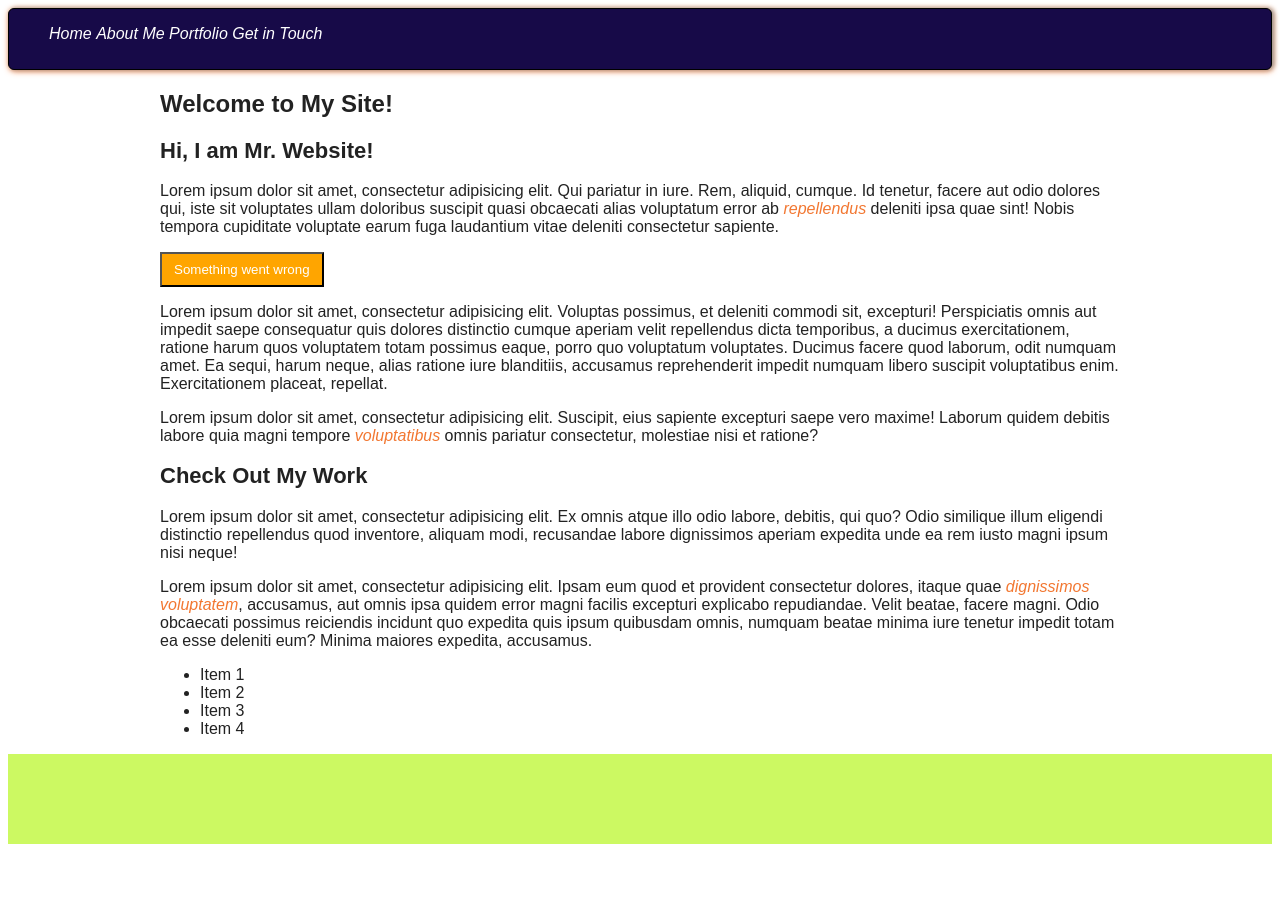
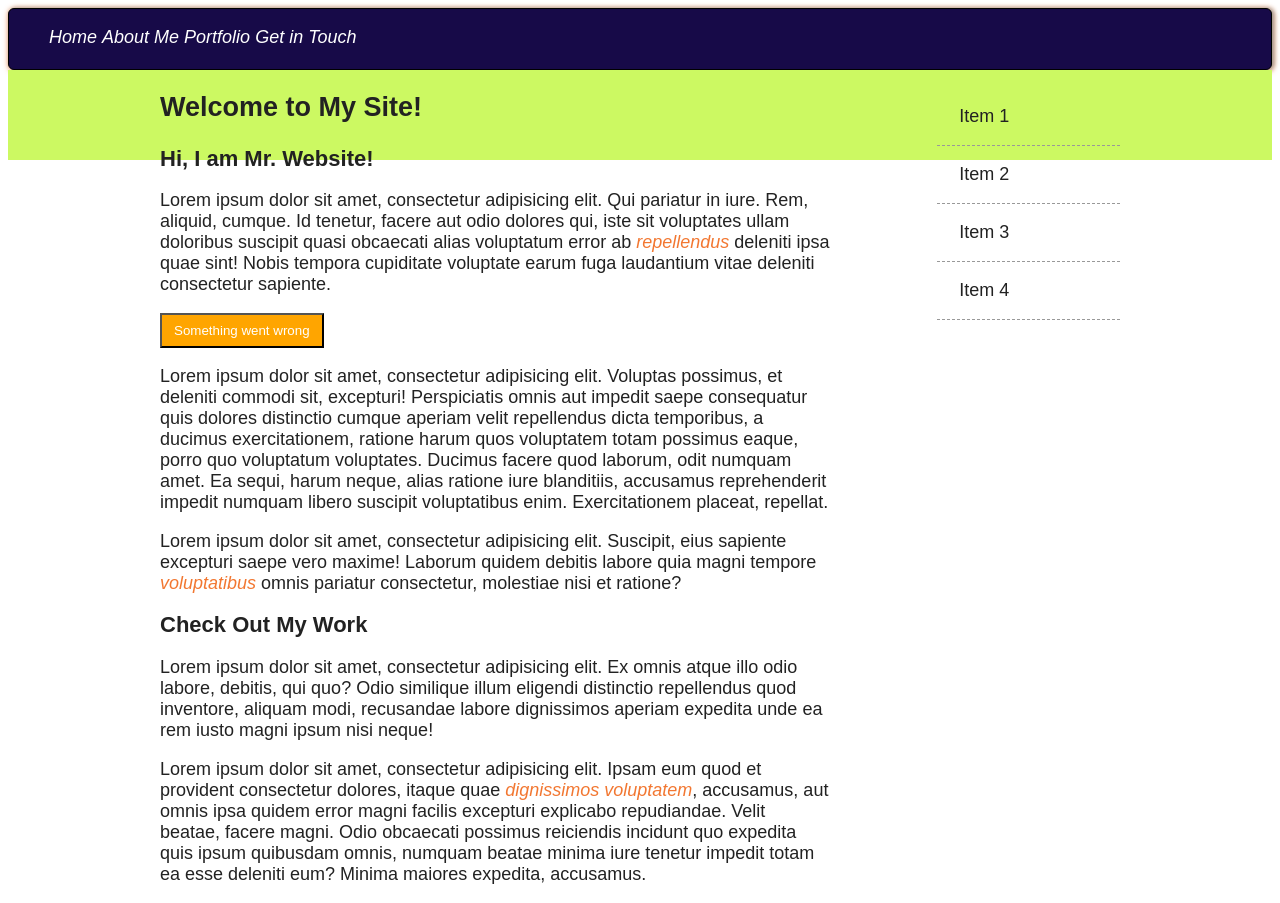
Before and after one commit to tkaderr/sass_practice, a plain HTML site: page sass-project/index.html in a window 1280 px wide. Before the commit the page ends 852 px from the top, so only its background shows below. Drawn offline with Linux system fonts and the light colour scheme; a web font is replaced by a local one.

Commit message:
practice sass functions

```diff
--- a/sass-project/scss/main.scss
+++ b/sass-project/scss/main.scss
@@ -1,5 +1,7 @@
+@import "partials/functions";
 @import "partials/variables";
 @import "partials/mixins";
+
 
 @include google-font("Alegraya+Sans");
 @include google-font("Titillium+Web");
@@ -10,6 +12,10 @@
 body {
   font-family: sans-serif;
   color: $text-color;
+  font-size: em(18px);
+  @include large-screens{
+  	font-size: 125%;
+  }
 }
 
 h1, h2, h3, h4 {
@@ -69,11 +75,29 @@ a {
 #main {
 
 	width: $content-width;
+	@include large-screens {
+		width: auto;
+		max-width: $content-width;
+	}
 	margin: 0 auto;
   #content {
+  	float: left;
+  	width: 6*$col;
   }
 
   #sidebar {
+  	float: right;
+  	width: 2 *$col;
+
+  	li {
+  		list-style-type: none;
+  		padding: em(16px) em(20px);
+  		border-bottom: 1px dashed #999;
+
+  		&:hover {
+  			background-color: #efefef;
+  		}
+  	}
   }
 }
 
--- /dev/null
+++ b/sass-project/scss/partials/_functions.scss
@@ -0,0 +1,15 @@
+@function sum($left, $right ){
+	@return $left + $right;
+}
+
+@function em($pixels, $context: 16px){
+	@return ($pixels / $context) * 1em;
+}
+
+@function col-width($columns: 12, $page-width: 100%, $gap: 1%){
+	@return ($page-width - $gap*($columns - 1)) / $columns;
+}
+
+@function strip-unit($value){
+	@return $value / ($value*0 + 1);
+}
--- a/sass-project/scss/partials/_mixins.scss
+++ b/sass-project/scss/partials/_mixins.scss
@@ -1,3 +1,27 @@
+@mixin tiny-screens(){
+	@media only screen and (max-width:320px){
+		@content;
+	}
+}
+
+@mixin small-screens(){
+	@media only screen and (max-width:480px){
+		@content;
+	}
+}
+
+@mixin medium-screens(){
+	@media only screen and (max-width:680px){
+		@content;
+	}
+}
+
+@mixin large-screens(){
+	@media only screen and (max-width:960px){
+		@content;
+	}
+}
+
 
 @mixin google-font($font){
 
--- a/sass-project/scss/partials/_variables.scss
+++ b/sass-project/scss/partials/_variables.scss
@@ -17,3 +17,4 @@ $headline-font: 'Titillium Web', Georgia, serif;
 $content-width: 960px;
 $footer-height: 90px;
 $header-height: 60px;
+$col: col-width($columns: 8);
```
Also changed, not shown: sass-project/css/main.css, 1 other file.
